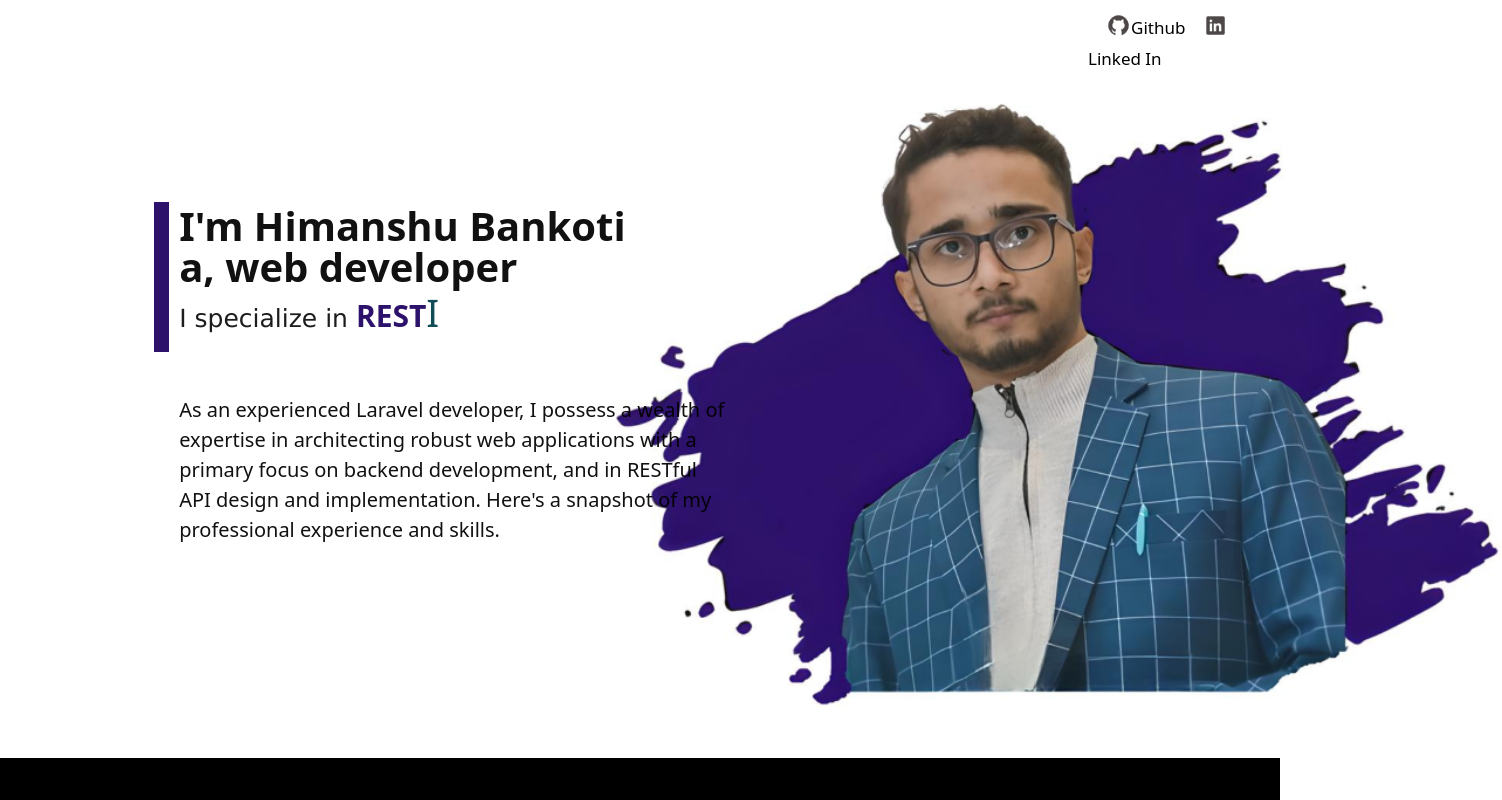
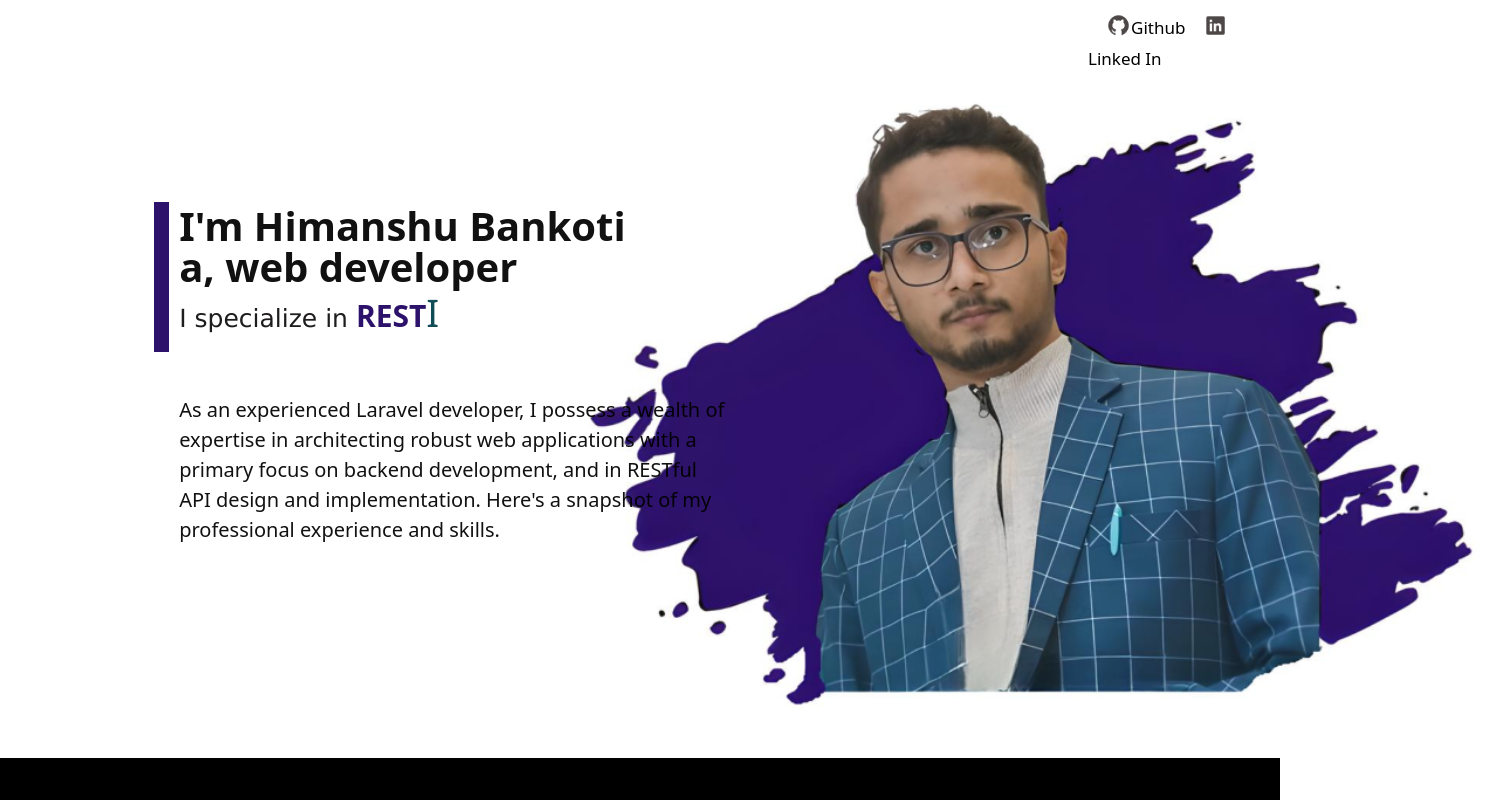
Before and after one commit to himanshu-bankoti/himanshu-portfolio, a React (Create React App) app: page / in a window 1280 px wide. Shown: the top 800 px of the page, 1502 px wide, since content can reach past the window. Built offline with nearby package versions, Linux system fonts and the light colour scheme.

Commit message:
added location icon

```diff
--- a/src/assets/intro.css
+++ b/src/assets/intro.css
@@ -41,7 +41,7 @@
 }
 
 .image-container {
-  margin-left: 47%;
+  margin-left: 45%;
   margin-top: 2.5%;
   /* position: absolute; */
 }
--- a/src/components/Header.js
+++ b/src/components/Header.js
@@ -1,14 +1,18 @@
 import "../assets/header.css";
-import githubIcon from "../assets/images/github.png"
-import linkedInIcon from "../assets/images/linkedIn.png"
+import githubIcon from "../assets/images/github.png";
+import linkedInIcon from "../assets/images/linkedIn.png";
+import locationIcon from "../assets/images/location.png"
 
-export function Header({linkedIn, github}) {
+export function Header({ linkedIn, github }) {
   //The icons are named as iconOne, iconTwo... because icons are subjective to change.
   return (
-    <div className="small-links">
-      <img src={githubIcon}></img><a  href={github}>Github</a>
-      <img src={linkedInIcon}></img><a href={linkedIn}>Linked In</a>
-      {/* <a href={icons.react.link} target="_blank">
+    <div>
+      <div className="small-links">
+        <img src={githubIcon}></img>
+        <a href={github}>Github</a>
+        <img src={linkedInIcon}></img>
+        <a href={linkedIn}>Linked In</a>
+        {/* <a href={icons.react.link} target="_blank">
         <img src={icons.react.icon} />
       </a>
       <a href={icons.html.link} target="_blank">
@@ -20,6 +24,7 @@ export function Header({linkedIn, github}) {
       <a href={icons.bootstrap.link} target="_blank">
         <img src={icons.bootstrap.icon} />
       </a> */}
+      </div>
     </div>
   );
 }
```
Also changed, not shown: src/assets/images/location.png (added).
